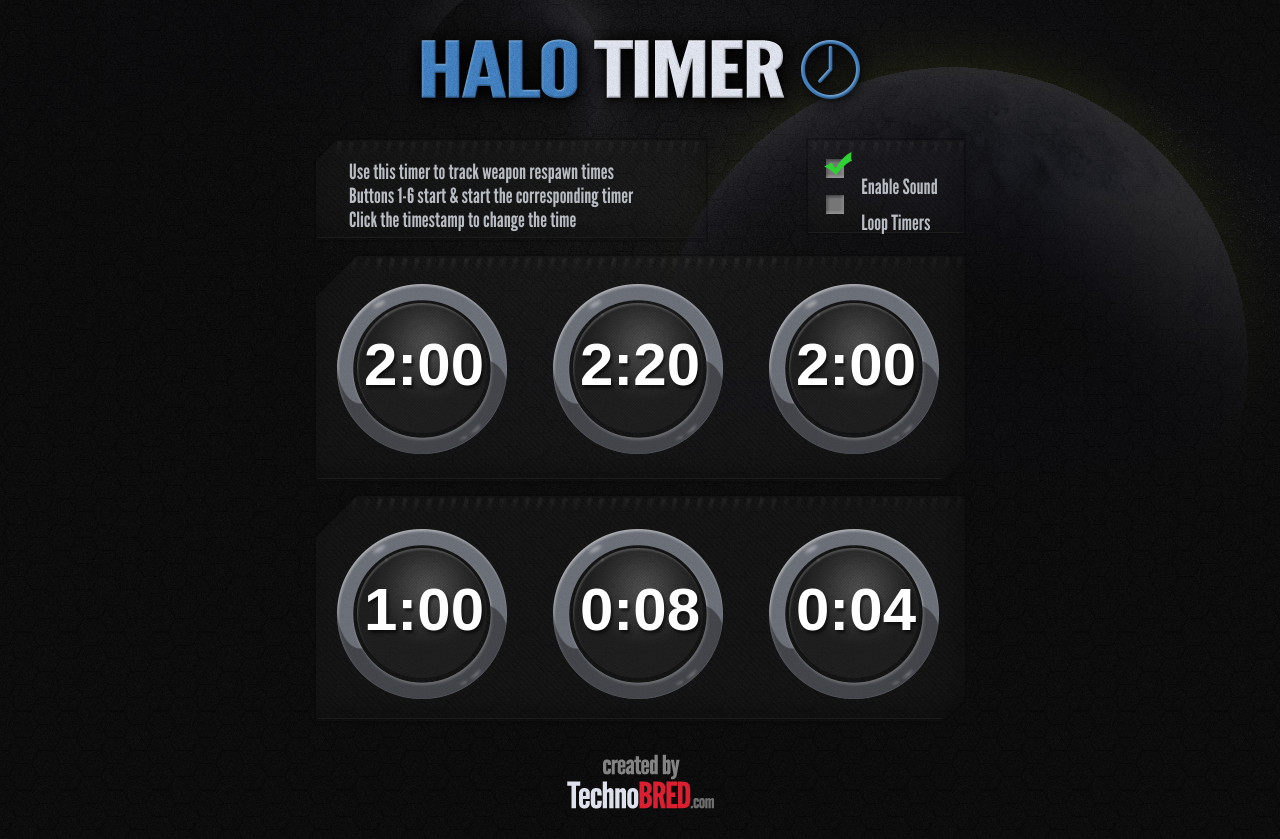
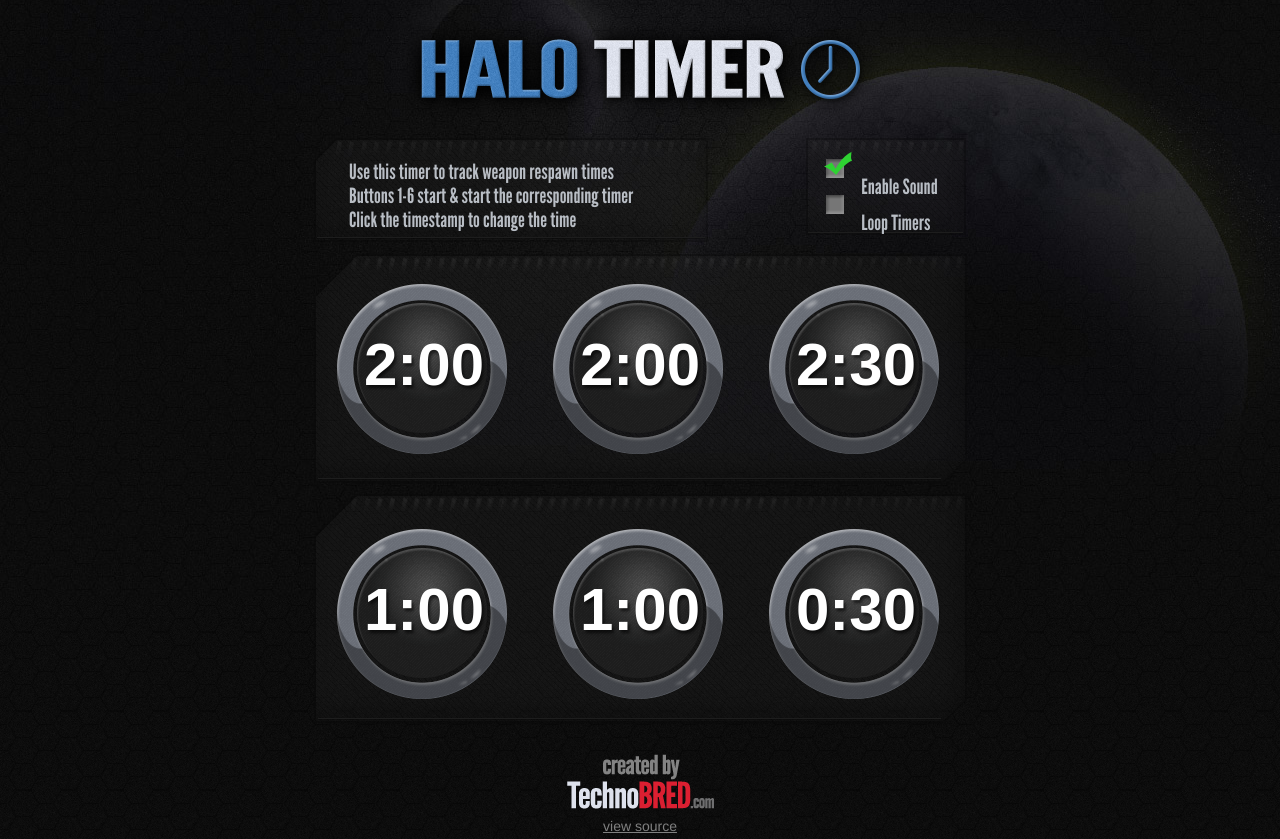
Before and after one commit to RobbyMcCullough/Halo-Timer, a PHP site: page / in a window 1280 px wide; the page is wider, and only the part inside the window is pictured. Run offline with PHP 8.4, Linux system fonts and the light colour scheme; some libraries are stand-ins or nearby versions.

Commit message:
Added source link, fixed times

```diff
--- a/css/style.css
+++ b/css/style.css
@@ -201,10 +201,22 @@
   display: block;
   clear:both;
   margin: 30px auto;
+  margin-bottom: 5px;
   width: 147px;
   height: 55px;
 }
 
+#footer-source {
+  text-align: center;
+  font-size: 14px;
+  margin: 0;
+  padding: 0;
+}
+#footer-source a {
+  color: gray;
+  font-family: "HelveticaNeue-Light", "Helvetica Neue Light", "Helvetica Neue", Helvetica, Arial, "Lucida Grande", sans-serif;
+  font-weight: 300;
+}
 
 /* Animation Stuff
 ---------------------------------------------------- */
--- a/index.php
+++ b/index.php
@@ -35,18 +35,19 @@
 
 	<div class="section">
 		<div class="button" id="bOne"><input type="text" value="2:00" /></div>
-		<div class="button" id="bTwo"><input type="text" value="2:20" /></div>
-		<div class="button" id="bThree"><input type="text" value="2:00" /></div>
+		<div class="button" id="bTwo"><input type="text" value="2:00" /></div>
+		<div class="button" id="bThree"><input type="text" value="2:30" /></div>
 	</div>
 
 	<div class="section">
 		<div class="button" id="bFour"><input type="text" value="1:00" /></div>
-		<div class="button" id="bFive"><input type="text" value="0:08" /></div>
-		<div class="button" id="bSix"><input type="text" value="0:04" /></div>
+		<div class="button" id="bFive"><input type="text" value="1:00" /></div>
+		<div class="button" id="bSix"><input type="text" value="0:30" /></div>
 	</div>
 
 
 	<a href="http://technobred.com" title="TechnoBRED - Gaming Tutorials and Community" id="footer-credit"></a>
+	<p id="footer-source"><a href="https://github.com/mybbor/Halo-Timer" target="_blank">view source</a></p>
 	<audio id="soundHandle"></audio>
 </div> <!-- END wrap -->
 
--- a/js/haloTimer.js
+++ b/js/haloTimer.js
@@ -146,17 +146,15 @@
         }
     });
 
-
-
-
     // Bind keypress to setTimer
     $('body').keyup(function (event) {
-        if (event.keyCode === 49 || event.keyCode === 103) setTimer('bOne');
-        if (event.keyCode === 50 || event.keyCode === 104) setTimer('bTwo');
-        if (event.keyCode === 51 || event.keyCode === 105) setTimer('bThree');
-        if (event.keyCode === 52 || event.keyCode === 100) setTimer('bFour');
-        if (event.keyCode === 53 || event.keyCode === 101) setTimer('bFive');
-        if (event.keyCode === 54 || event.keyCode === 102) setTimer('bSix');
+        console.log(event.keyCode);
+        if (event.keyCode === 49 || event.keyCode === 100) setTimer('bOne');
+        if (event.keyCode === 50 || event.keyCode === 101) setTimer('bTwo');
+        if (event.keyCode === 51 || event.keyCode === 102) setTimer('bThree');
+        if (event.keyCode === 52 || event.keyCode === 97) setTimer('bFour');
+        if (event.keyCode === 53 || event.keyCode === 98) setTimer('bFive');
+        if (event.keyCode === 54 || event.keyCode === 99) setTimer('bSix');
     });
 
 });
```
